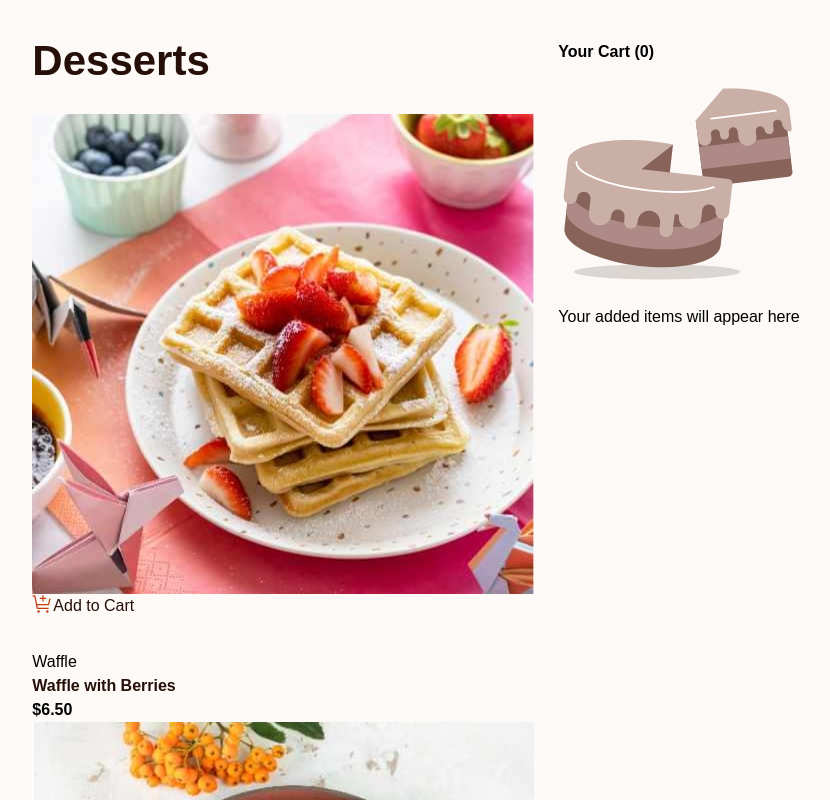
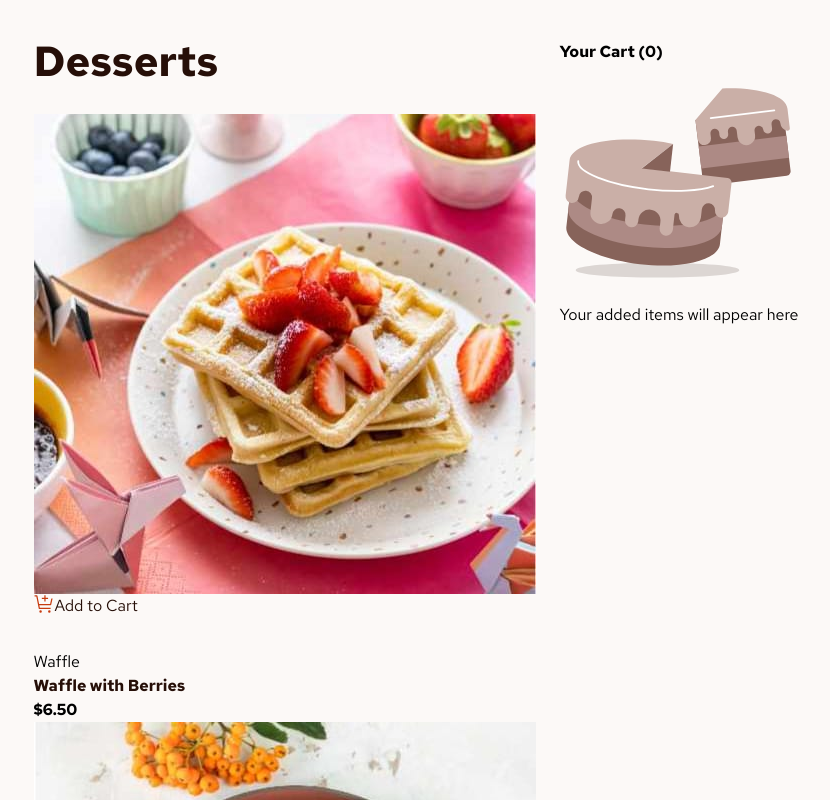
Before and after one commit to lucasfarias-alpha/Mini-PLP-React-vite, a React (Vite) app: page / in a window 1280 px wide. Shown: the top 800 px of the page, without its empty margins (224-1054 px from the left). Built offline with nearby package versions, Linux system fonts and the light colour scheme.

Commit message:
fix: ajustes font family

```diff
--- a/src/index.css
+++ b/src/index.css
@@ -6,7 +6,7 @@
 @tailwind utilities;
 
 body {
-  font-family: "RedHatText", sans-serif;
+  font-family: 'Red Hat Text', sans-serif;
 }
 
 .overflow-y-auto {
```
